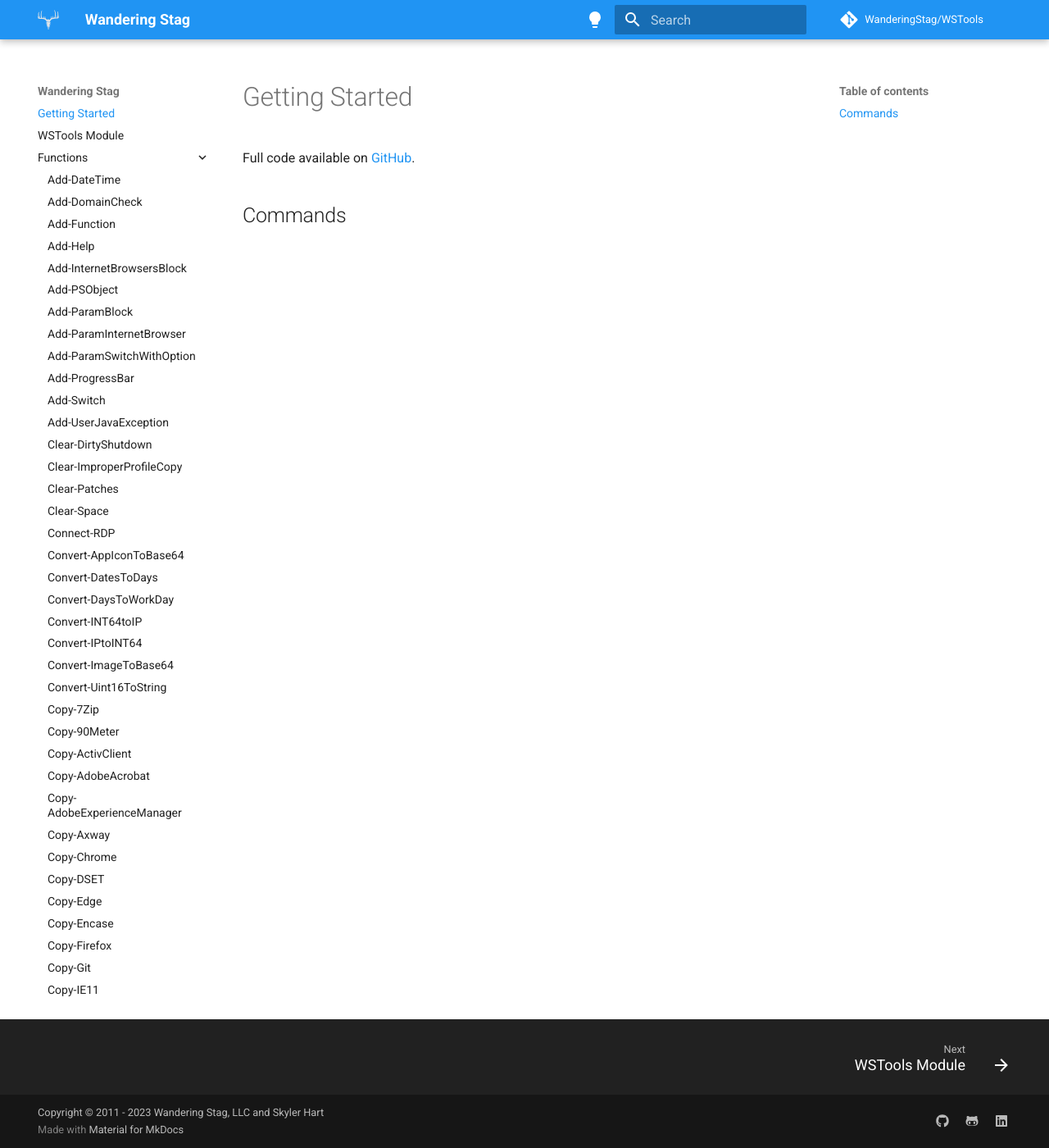
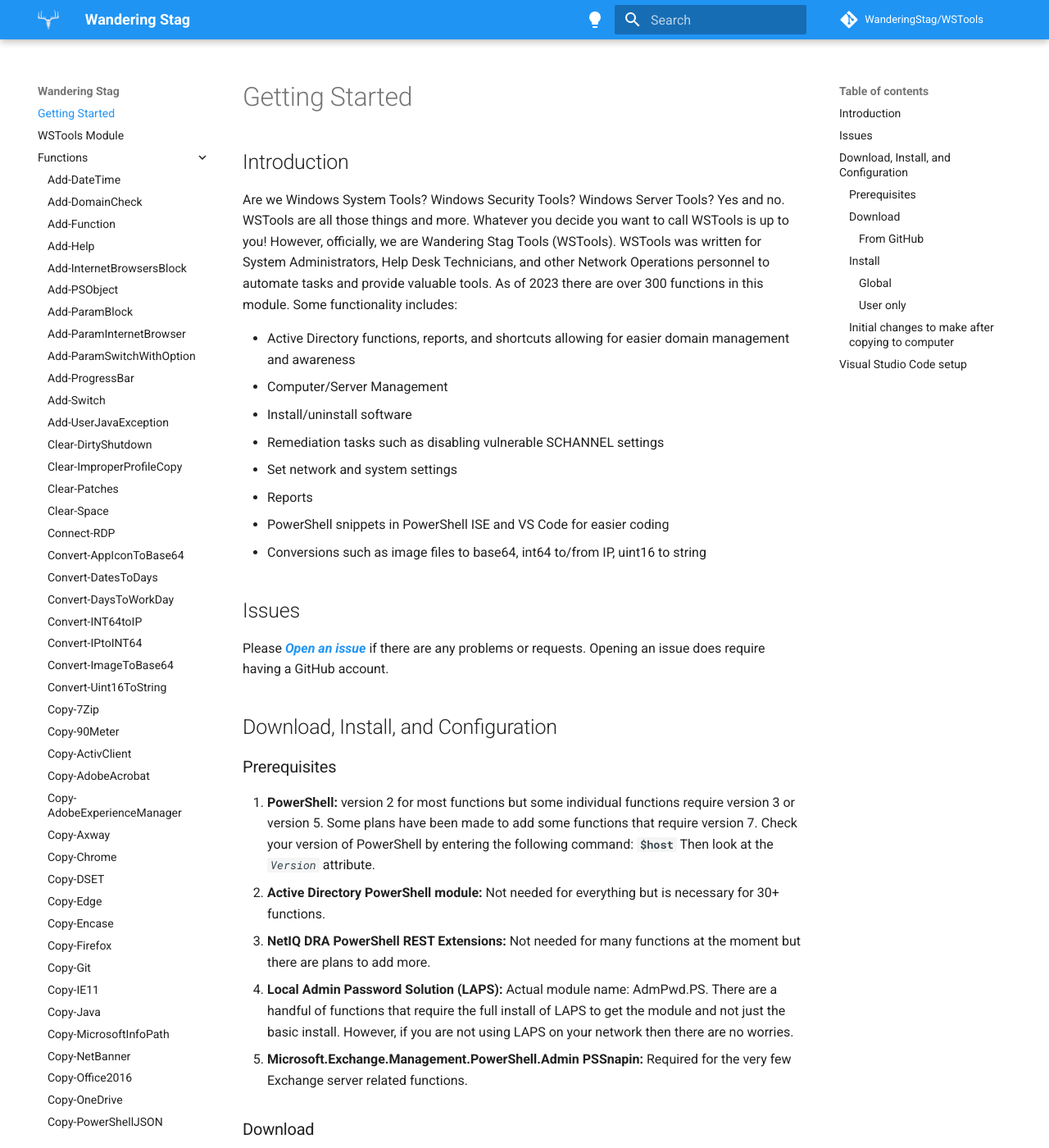
Before and after one commit to WanderingStag/wstools.github.io, an MkDocs documentation site: the page built from docs/index.md, in a window 1280 px wide and 1400 px high. Shown: the whole window at 82% size. Built offline with MkDocs 1.6.1 and Material for MkDocs 9.7.7, drawn with Linux system fonts in a browser that asks for light colours; comment, search, counter and statistics services are not loaded; some of the changed text lies outside the part shown.

Commit message:
Added text

````diff
--- a/docs/index.md
+++ b/docs/index.md
@@ -1,5 +1,91 @@
 # Getting Started
 
-Full code available on [GitHub](https://github.com/WanderingStag).
+## Introduction
 
-## Commands
+Are we Windows System Tools? Windows Security Tools? Windows Server Tools? Yes and no. WSTools are all those things and more. Whatever you decide you want to call WSTools is up to you! However, officially, we are Wandering Stag Tools (WSTools). WSTools was written for System Administrators, Help Desk Technicians, and other Network Operations personnel to automate tasks and provide valuable tools. As of 2023 there are over 300 functions in this module. Some functionality includes:
+
+- Active Directory functions, reports, and shortcuts allowing for easier domain management and awareness
+- Computer/Server Management
+  - Install/uninstall software
+  - Remediation tasks such as disabling vulnerable SCHANNEL settings
+  - Set network and system settings
+  - Reports
+- PowerShell snippets in PowerShell ISE and VS Code for easier coding
+- Conversions such as image files to base64, int64 to/from IP, uint16 to string
+
+
+## Issues
+
+Please **_[Open an issue](https://github.com/WanderingStag/WSTools/issues "WSTools Issues")_** if there are any problems or requests. Opening an issue does require having a GitHub account.
+
+## Download, Install, and Configuration
+
+### Prerequisites
+
+1. **PowerShell:** version 2 for most functions but some individual functions require version 3 or version 5. Some plans have been made to add some functions that require version 7. Check your version of PowerShell by entering the following command: **`$host`**
+Then look at the _`Version`_ attribute.
+2. **Active Directory PowerShell module:** Not needed for everything but is necessary for 30+ functions.
+3. **NetIQ DRA PowerShell REST Extensions:** Not needed for many functions at the moment but there are plans to add more.
+4. **Local Admin Password Solution (LAPS):** Actual module name: AdmPwd.PS. There are a handful of functions that require the full install of LAPS to get the module and not just the basic install. However, if you are not using LAPS on your network then there are no worries.
+5. **Microsoft.Exchange.Management.PowerShell.Admin PSSnapin:** Required for the very few Exchange server related functions.
+
+### Download
+
+> Intended only for Windows computers at this time. Some functions may work on other OS's though.
+
+#### From GitHub
+
+1. Click on the Green Code button with the down arrow.
+2. Select Download ZIP.
+3. Change the name of the file from WSTools-master.zip to WSTools.zip.
+
+### Install
+
+1. Uncompress the WSTools.zip file.
+2. Make available globally or just for single user.
+
+#### Global
+
+Copy the WSTools folder to **C:\Program Files\WindowsPowerShell\Modules**
+> Requires admin rights.
+
+#### User only
+
+Copy the WSTools folder to **C:\Users\\_\<USERNAME>_\Documents\WindowsPowerShell\Modules**
+> If the folder already exists or you get a message saying _"The destination has # files with the same names."_ you can either delete the folder that already exists _(prefered)_ or you can _Replace the files in the destination_
+
+### Initial changes to make after copying to computer
+
+General Configuration
+
+1. Open PowerShell (after WSTools has been added to one of the locations above)
+2. Type **```Set-WSToolsConfig```** and then press `Enter`. In the file that opens you will need to update the values so they work on your network.
+    > Recommend copying this file (config.ps1) to another location after you modify it so if you download a newer version of WSTools you can just paste the config file back unless there are changes in the config file.
+
+Remote installation of .msu files and a select few other things:
+
+1. Open WSTools Module Path then edit InstallRemote.ps1
+    > Typically _C:\Program Files\WindowsPowerShell\Modules\WSTools_ or _C:\Users\\<USERNAME\>\Documents\WindowsPowerShell\Modules\WSTools_
+2. On Line 1 of InstallRemote.ps1 change the value of $PatchFolderPath to the directory on remote computers you store windows updates. This is predefined as "C:\Patches".
+
+## Visual Studio Code setup
+
+For adding the Visual Studio Code PowerShell Snippets do the following:
+
+1. Open PowerShell (after WSTools has been added to one of the locations above)
+2. Type the following command:
+    **```Set-PowerShellJSON```**
+
+**_or_**
+
+1. Open the WSTools folder
+    > Typically _C:\Program Files\WindowsPowerShell\Modules\WSTools_ or _C:\Users\\<USERNAME\>\Documents\WindowsPowerShell\Modules\WSTools_).
+2. Cut and paste powershell.json to **%AppData%\Roaming\Code\User\Snippets** directory.
+
+**_or_**
+
+1. Open powershell.json (located in the WSTools module folder) and copy the text then in VSCode Command Palette (Ctrl + Shift + P)
+2. Type **Snippet** and select **Preferences: Configure User Snippets**.
+3. Type **PowerShell** then press **Enter**.
+4. Select **powershell.json**.
+5. Paste the copied text between the { } brackets and save the file.
````
Also changed, not shown: docs/Command Overview.md (+1 -1 lines).
